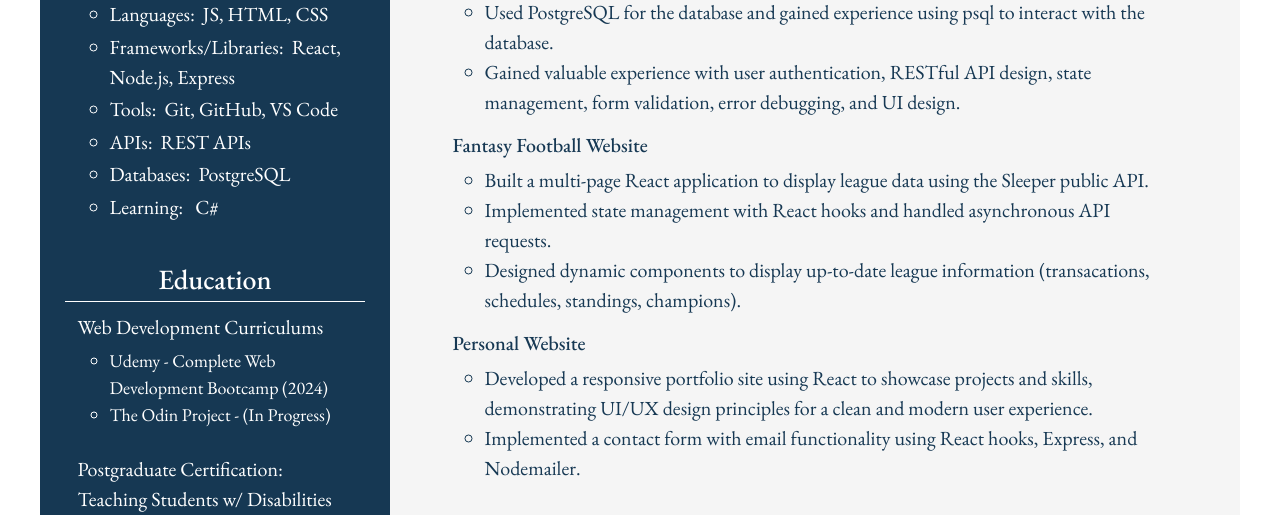
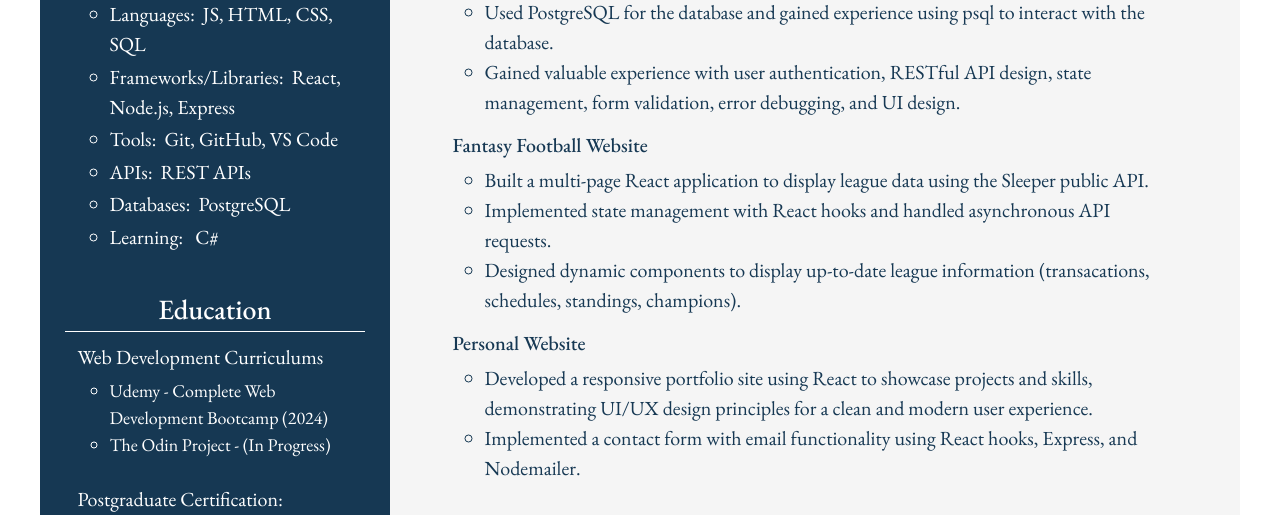
Before and after one commit to rymbowman/Resume, a website: page index.html in a window 1280 px wide. Shown: the part 585-1100 px from the top of the page. Drawn offline with nearby package versions, Linux system fonts and the light colour scheme.

Commit message:
update languages section of resume

```diff
--- a/index.html
+++ b/index.html
@@ -79,7 +79,9 @@
           <h3 class="sidebar-header">Technical Skills</h3>
           <ul class="technical-skills-list">
             <li class="tech-skills-item">
-              <div class="tech-list-item">Languages: &nbsp;JS, HTML, CSS</div>
+              <div class="tech-list-item">
+                Languages: &nbsp;JS, HTML, CSS, SQL
+              </div>
             </li>
             <li class="tech-skills-item">
               <div class="tech-list-item">
```
